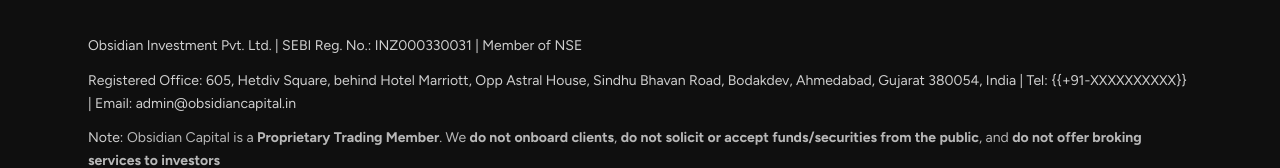
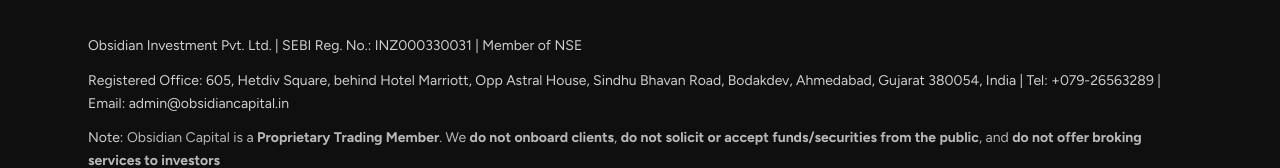
Before and after one commit to adiobscap/adiobscap.github.io, a Next.js app: page / in a window 1280 px wide. Shown: the part 893-1061 px from the top of the page. Built offline with nearby package versions, Linux system fonts and the light colour scheme.

Commit message:
updating regulatory disclosures

```diff
--- a/src/app/components/Footer.tsx
+++ b/src/app/components/Footer.tsx
@@ -9,7 +9,7 @@
             {"Obsidian Investment Pvt. Ltd. | SEBI Reg. No.: INZ000330031 | Member of NSE"}
           </p>
           <p className="leading-relaxed">
-            {"Registered Office: 605, Hetdiv Square, behind Hotel Marriott, Opp Astral House, Sindhu Bhavan Road, Bodakdev, Ahmedabad, Gujarat 380054, India | Tel: {{+91-XXXXXXXXXX}} | Email: admin@obsidiancapital.in"}
+            {"Registered Office: 605, Hetdiv Square, behind Hotel Marriott, Opp Astral House, Sindhu Bhavan Road, Bodakdev, Ahmedabad, Gujarat 380054, India | Tel: +079-26563289 | Email: admin@obsidiancapital.in"}
           </p>
           <p className="leading-relaxed text-white/70">
             <span className="text-white/80">Note:</span> {" Obsidian Capital is a "}
```
